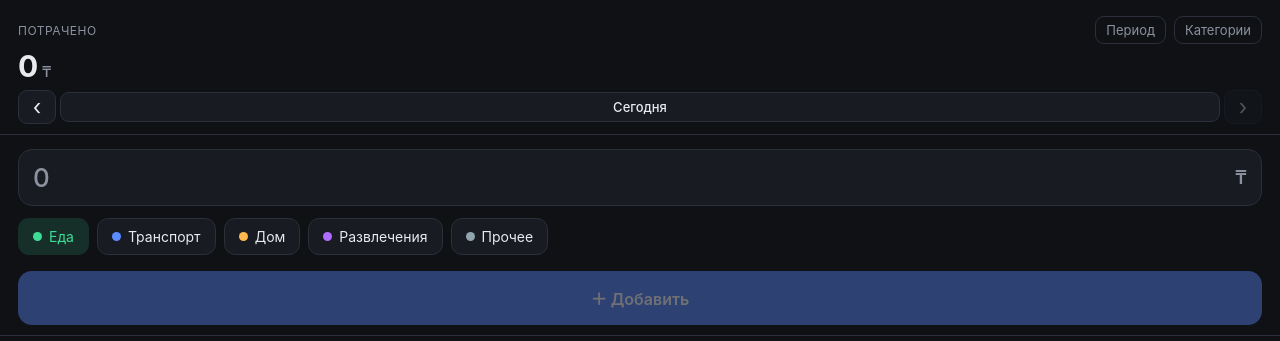
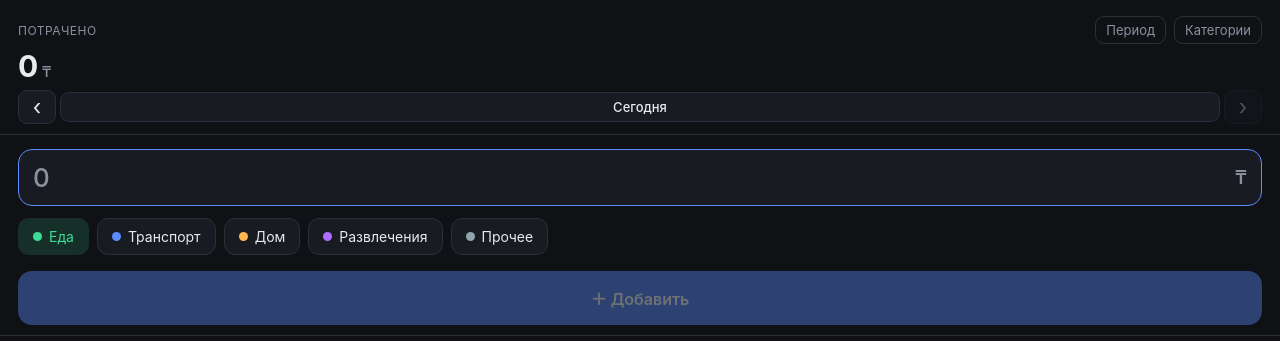
Before and after one commit to mtolstoy123/mybudget, a plain HTML site: page index.html in a window 1280 px wide. Shown: the top 341 px of the page. Drawn offline with Linux system fonts and the light colour scheme.

Commit message:
автофокус?

```diff
--- a/index.html
+++ b/index.html
@@ -880,6 +880,29 @@ selNewColor = PALETTE[cats.length % PALETTE.length];
 renderChips();
 renderList();
 renderHeaderNav();
+
+// ---- Автофокус на поле суммы ----
+// Фокусируем, только когда ни одна шторка не открыта (чтобы не мешать настройкам).
+function focusAmount() {
+  const sheetOpen = document.querySelector('.overlay.show');
+  if (sheetOpen) return;
+  const a = document.getElementById('amount');
+  // не перебиваем, если человек уже печатает комментарий
+  if (document.activeElement === document.getElementById('comment')) return;
+  a.focus();
+}
+
+// 1) При первой загрузке / открытии страницы
+window.addEventListener('load', () => setTimeout(focusAmount, 100));
+focusAmount();
+
+// 2) При возврате к вкладке (развернули Chrome, переключились обратно)
+document.addEventListener('visibilitychange', () => {
+  if (document.visibilityState === 'visible') setTimeout(focusAmount, 80);
+});
+window.addEventListener('focus', () => setTimeout(focusAmount, 80));
+window.addEventListener('pageshow', () => setTimeout(focusAmount, 80));
+
 </script>
 </body>
 </html>
```
